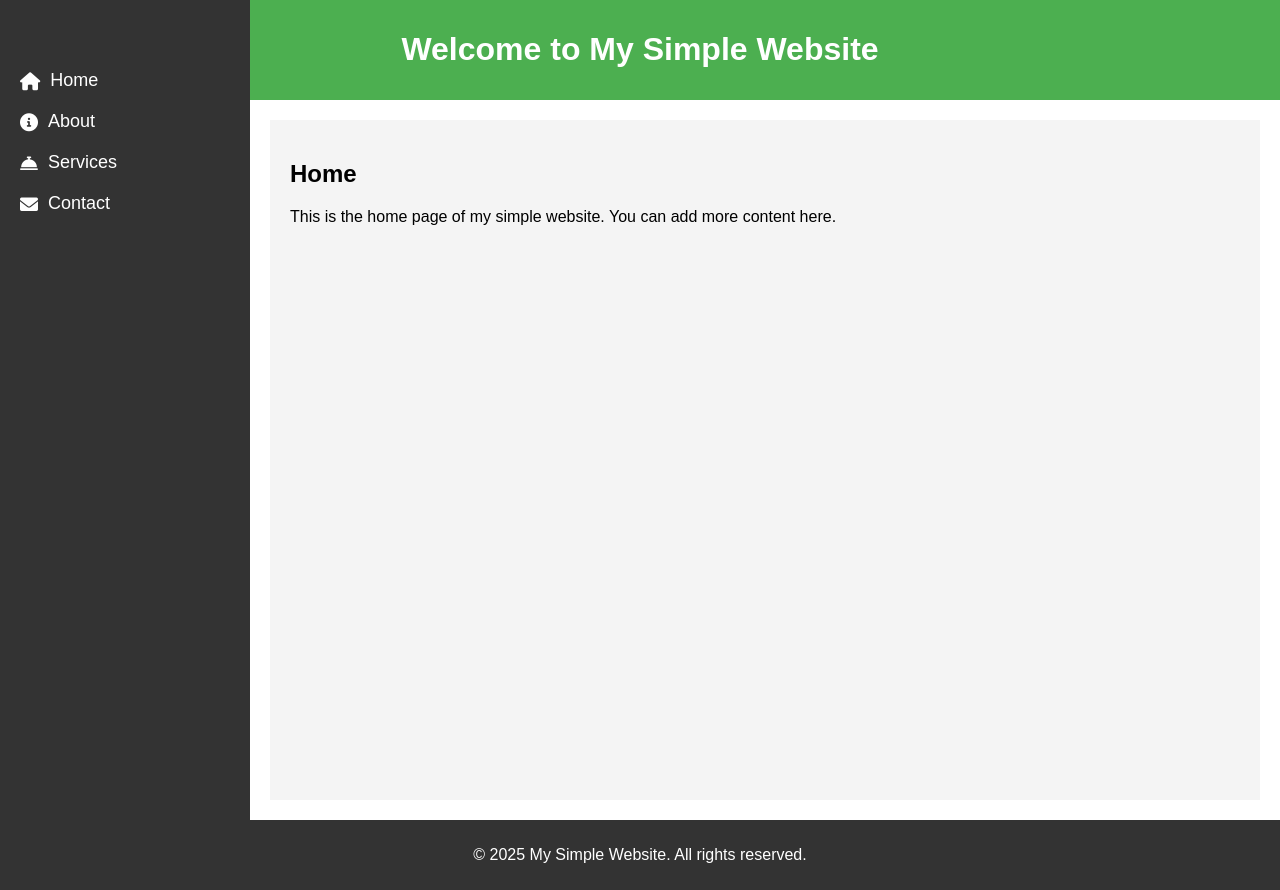
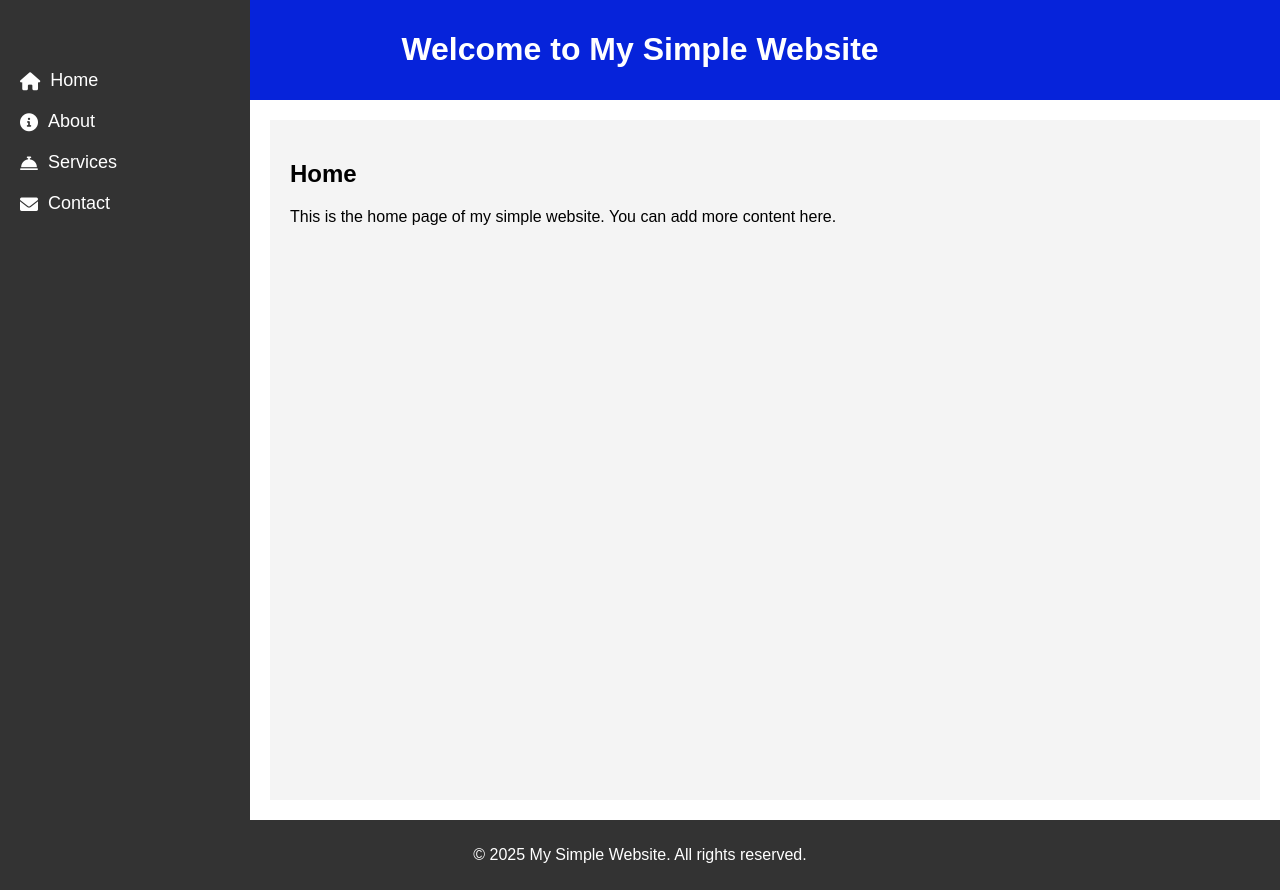
Before and after one commit to Maheeshadilshan/MDPSITES, a plain HTML site: page index.html in a window 1280 px wide. Drawn offline with Linux system fonts and the light colour scheme.

Commit message:
Update index.html

```diff
--- a/index.html
+++ b/index.html
@@ -12,7 +12,7 @@
             padding: 0;
         }
         header {
-            background-color: #4CAF50;
+            background-color: #0623da;
             color: #fff;
             padding: 10px 0;
             text-align: center;
```
